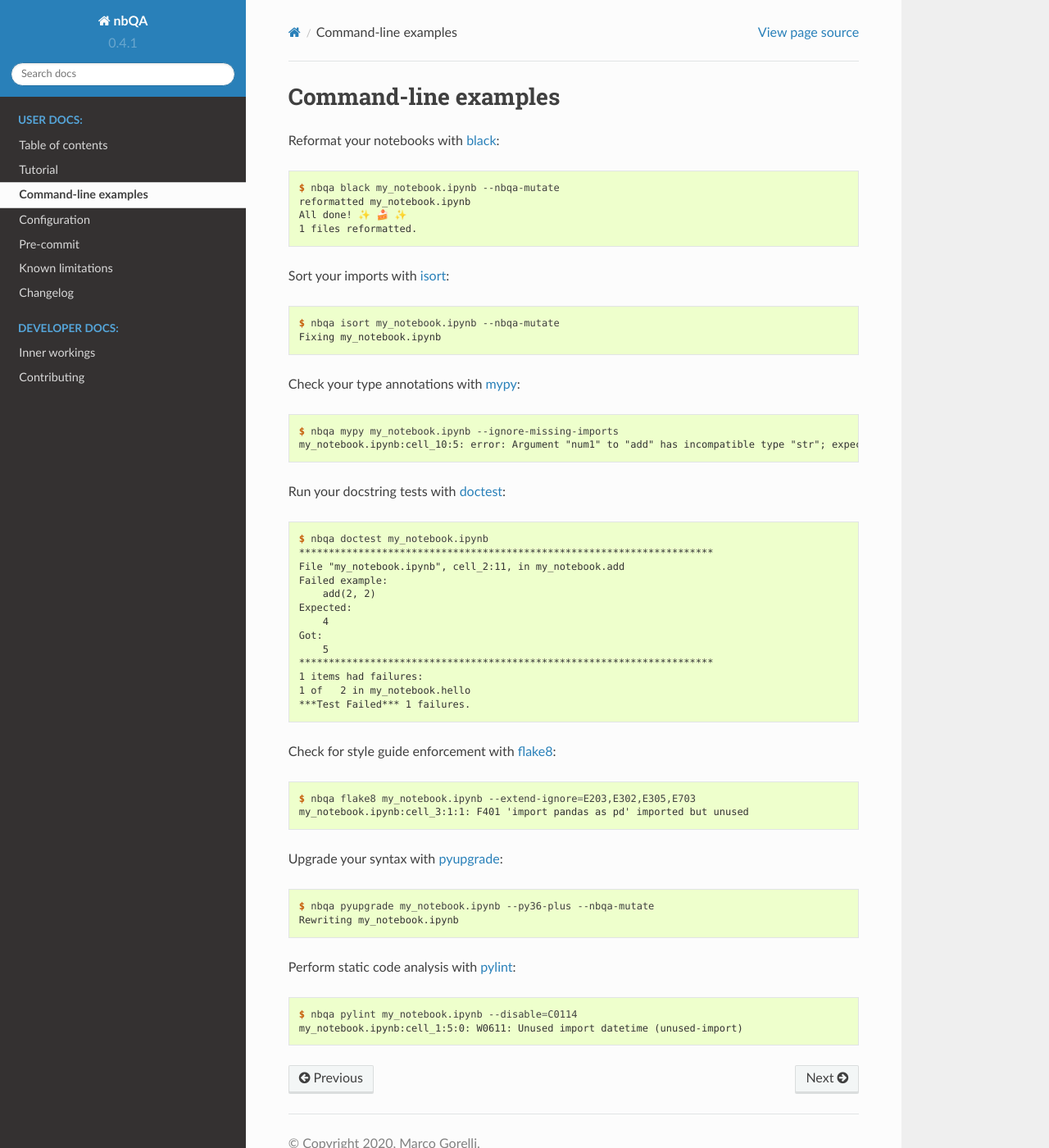
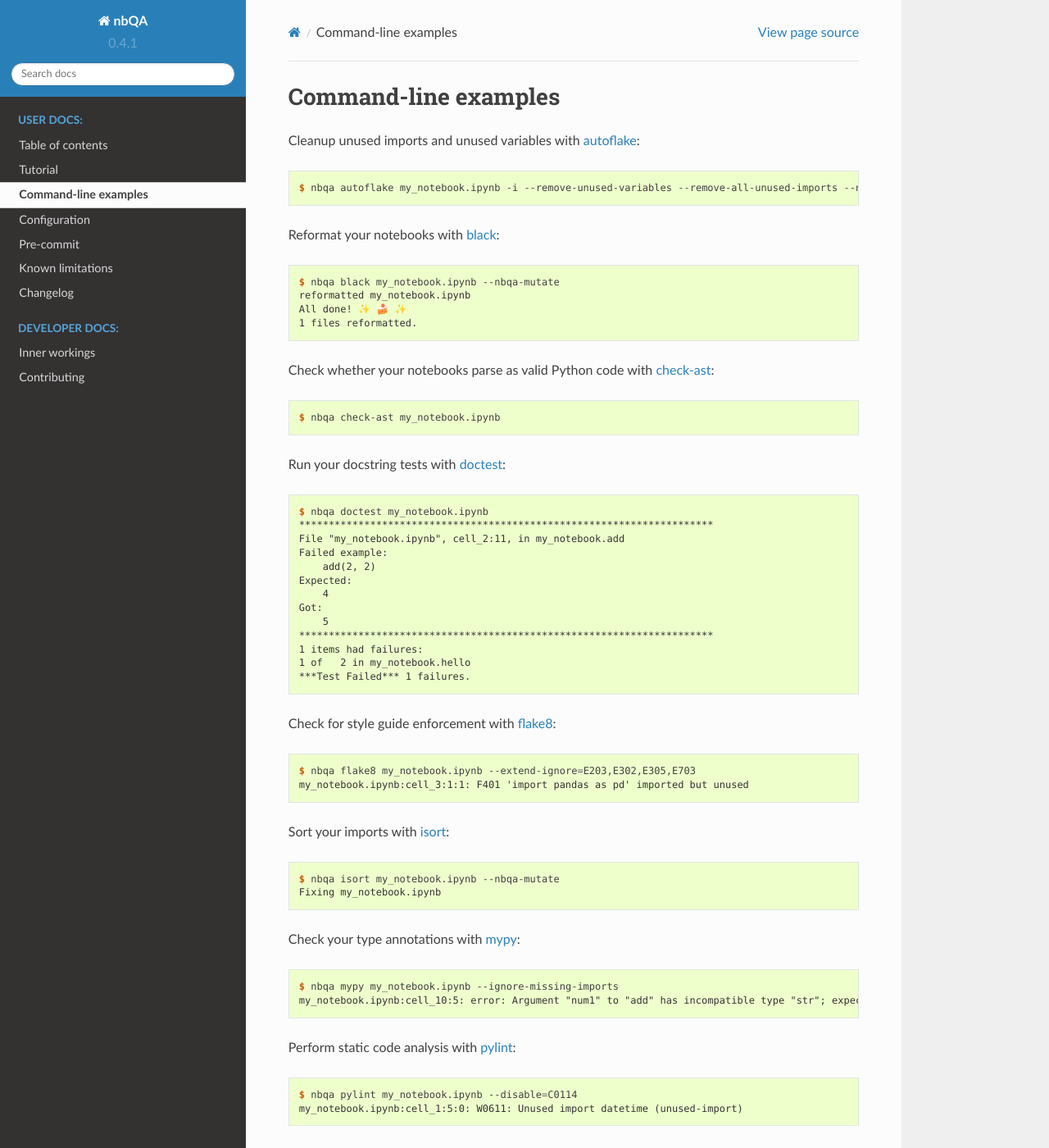
Before and after one commit to nbQA-dev/nbQA, a Sphinx documentation site: the page built from docs/examples.rst, in a window 1280 px wide and 1400 px high. Shown: the whole window at 82% size. Built offline with Sphinx 7.4.7 and the Read the Docs theme 2.0.0, drawn with Linux system fonts in a browser that asks for light colours; some of the changed text lies outside the part shown.

Commit message:
Autoflake nbqa hook (#461)
* nbqa autoflake precommit hook

On branch autoflake_hook
Your branch is up to date with 'upstream/master'.

* Added autoflake support to documentation

Changes to be committed:
	modified:   docs/examples.rst

* do some alphabetical sorting

* fix directive

* remove anchor from rst

* remove anchor from rst

* remove both anchors

* ignore anchors in conf.py

Co-authored-by: Marco Gorelli <m.e.gorelli@gmail.com>

```diff
--- a/docs/conf.py
+++ b/docs/conf.py
@@ -141,6 +141,7 @@ latex_documents = [
     (master_doc, "nbqa.tex", "nbQA Documentation", "Marco Gorelli", "manual"),
 ]
 
+linkcheck_ignore = ["https://github.com/pre-commit/pre-commit-hooks#"]
 
 # -- Options for manual page output ------------------------------------
 
--- a/docs/examples.rst
+++ b/docs/examples.rst
@@ -1,6 +1,12 @@
 =====================
 Command-line examples
 =====================
+Cleanup unused imports and unused variables with `autoflake`_:
+
+.. code:: console
+
+   $ nbqa autoflake my_notebook.ipynb -i --remove-unused-variables --remove-all-unused-imports --nbqa-mutate
+
 Reformat your notebooks with `black`_:
 
 .. code:: console
@@ -10,19 +16,11 @@ Reformat your notebooks with `black`_:
    All done! ✨ 🍰 ✨
    1 files reformatted.
 
-Sort your imports with `isort`_:
+Check whether your notebooks parse as valid Python code with `check-ast`_:
 
 .. code:: console
 
-   $ nbqa isort my_notebook.ipynb --nbqa-mutate
-   Fixing my_notebook.ipynb
-
-Check your type annotations with `mypy`_:
-
-.. code:: console
-
-   $ nbqa mypy my_notebook.ipynb --ignore-missing-imports
-   my_notebook.ipynb:cell_10:5: error: Argument "num1" to "add" has incompatible type "str"; expected "int"
+   $ nbqa check-ast my_notebook.ipynb
 
 Run your docstring tests with `doctest`_:
 
@@ -49,12 +47,19 @@ Check for style guide enforcement with `flake8`_:
    $ nbqa flake8 my_notebook.ipynb --extend-ignore=E203,E302,E305,E703
    my_notebook.ipynb:cell_3:1:1: F401 'import pandas as pd' imported but unused
 
-Upgrade your syntax with `pyupgrade`_:
+Sort your imports with `isort`_:
 
 .. code:: console
 
-   $ nbqa pyupgrade my_notebook.ipynb --py36-plus --nbqa-mutate
-   Rewriting my_notebook.ipynb
+   $ nbqa isort my_notebook.ipynb --nbqa-mutate
+   Fixing my_notebook.ipynb
+
+Check your type annotations with `mypy`_:
+
+.. code:: console
+
+   $ nbqa mypy my_notebook.ipynb --ignore-missing-imports
+   my_notebook.ipynb:cell_10:5: error: Argument "num1" to "add" has incompatible type "str"; expected "int"
 
 Perform static code analysis with `pylint`_:
 
@@ -63,10 +68,19 @@ Perform static code analysis with `pylint`_:
    $ nbqa pylint my_notebook.ipynb --disable=C0114
    my_notebook.ipynb:cell_1:5:0: W0611: Unused import datetime (unused-import)
 
+Upgrade your syntax with `pyupgrade`_:
+
+.. code:: console
+
+   $ nbqa pyupgrade my_notebook.ipynb --py36-plus --nbqa-mutate
+   Rewriting my_notebook.ipynb
+
+.. _autoflake: https://github.com/myint/autoflake
 .. _black: https://black.readthedocs.io/en/stable/
+.. _check-ast: https://github.com/pre-commit/pre-commit-hooks#check-ast
+.. _doctest: https://docs.python.org/3/library/doctest.html
+.. _flake8: https://flake8.pycqa.org/en/latest/
 .. _isort: https://timothycrosley.github.io/isort/
 .. _mypy: http://mypy-lang.org/
-.. _doctest: https://docs.python.org/3/library/doctest.html
-.. _flake8: https://flake8.pycqa.org/en/latest/
+.. _pylint: https://www.pylint.org/
 .. _pyupgrade: https://github.com/asottile/pyupgrade
-.. _pylint: https://www.pylint.org/
```
Also changed, not shown: README.md (+1 -2 lines), .pre-commit-hooks.yaml.
